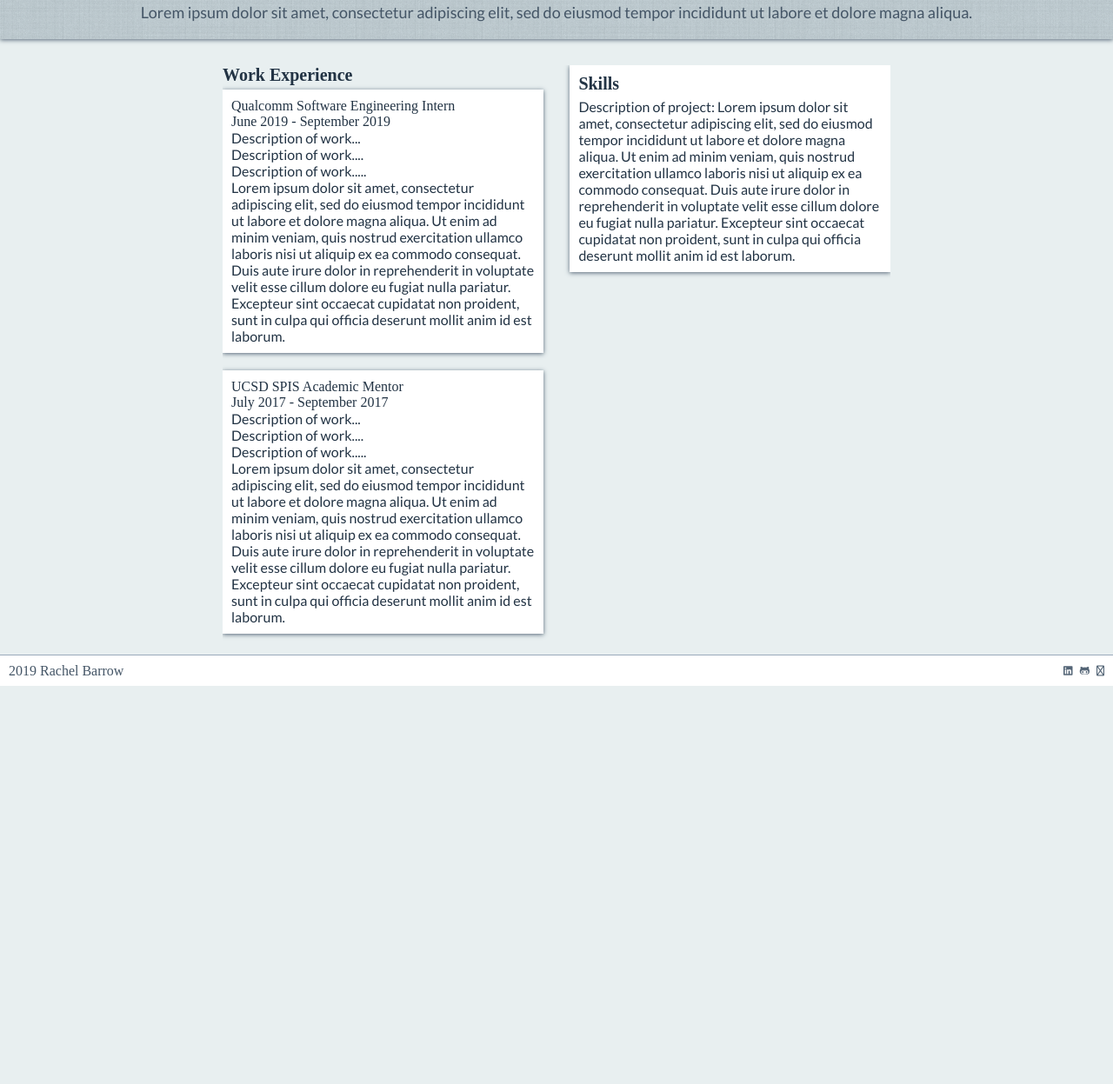
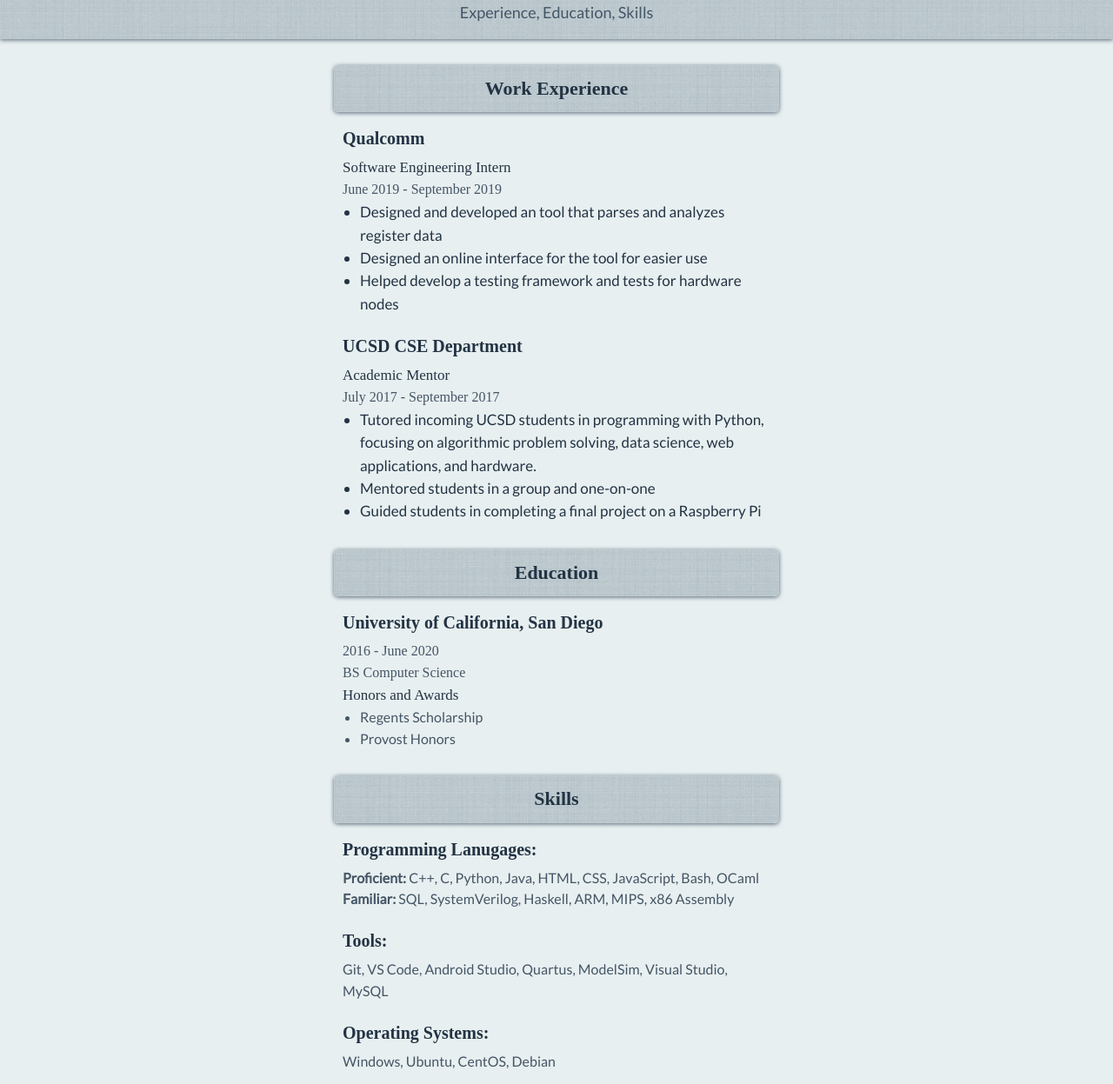
Before and after one commit to rachelbarrow/rachelbarrow.github.io, a plain HTML site: page experience/index.html in a window 1280 px wide. Shown: the part 155-1402 px from the top of the page at 87% size. Before the commit the page ends 944 px from the top, so only its background shows below. Drawn offline with Linux system fonts and the light colour scheme; a web font is replaced by a local one.

Commit message:
Minor fixes

```diff
--- a/css/style.css
+++ b/css/style.css
@@ -231,8 +231,8 @@ footer {
 
 /* start project page */
 .project {
-  border-radius: 15px;
-  width: 50%;
+  border-radius: 5px;
+  width: 40%;
   margin: auto;
   overflow: hidden;
   margin-bottom: 20px;
@@ -244,16 +244,16 @@ footer {
   text-align: justify;
   transition: 0.3s;
 }
-  .project > * {
-    display: inline-block;
+  .project img {
+    display: none;
+    border-radius: 50%;
+    float: left;
+    width: 15%;
+    padding-top: 0;
   }
-  .project > img {
-    float: left;
-    width: 20%;
-  }
-  .project > div {
+  .project div {
     float: right;
-    width: 80%;
+    /* width: 80%; */
   }
     .project > div h2 {
       font-size: 20px;
@@ -281,11 +281,12 @@ footer {
       margin-bottom: 5px;
       margin-right: 15px;
     }
+    /*
     .project:hover {
       box-shadow: 0px 1px 5px 0px #567;
       background-color: white;
       transition: 0.3s;
-    }
+    }*/
 /* end project page */
 
 /* start demos page */
@@ -327,31 +328,61 @@ h1[slot="header"] {
 /* end demos page */
 
 /* start experience page */
-.eAndS {
-  width: 60%;
-  margin: auto;
-  overflow-y: hidden;
+.exp {
+  width: 40%;
+  margin: 20px auto;
 }
-  .eAndS section {
-    margin-bottom: 20px;
-    background-color: white;
+  .exp * {
+    line-height: 1.55;
+  }
+  .exp section {
     padding: 10px;
+  }
+  .exp nav {
+    margin-top: 5px;
+  }
+  .exp li {
+    margin-left: 20px;
+    font-size: 17px;
+  }
+  .education li {
+    margin-left: 20px;
+    font-size: 16px;
+    color: #456;
+  }
+  .exp h2 {
+    font-size: 22px;
+    font-weight: bold;
+    margin-bottom: 5px;
+    text-align: center;
+    padding: 10px 0;
     box-shadow: 0px 1px 5px 0px #567;
+    border-radius: 5px;
+    background-image: url(/media/background1.png);
   }
-  .eAndS h2 {
+  .exp h3 {
     font-size: 20px;
-    font-weight: 600;
+    font-weight: bold;
     margin-bottom: 5px;
+  }
+  .exp h4 {
+    font-size: 17px;
+  }
+  .exp h5 {
+    font-size: 16px;
+    color: #456;
+  }
+  .exp p {
+    color: #456;
+    font-size: 16px;
   }
 
   .experience {
-    width: 48%;
-    float: left;
+
   }
 
   .skills {
-    width: 48%;
-    float: right;
+
   }
 
 
--- a/experience/index.html
+++ b/experience/index.html
@@ -23,9 +23,7 @@
     <!-- font awesome for icons -->
     <link rel="stylesheet" href="https://use.fontawesome.com/releases/v5.8.1/css/all.css">
     <link rel="stylesheet" href="https://use.fontawesome.com/eec8036028.css">
-    <!--script src="https://use.fontawesome.com/eec8036028.js"></script-->
 
-    <!--link rel="stylesheet" href="https://maxcdn.bootstrapcdn.com/bootstrap/4.0.0/css/bootstrap.min.css" integrity="sha384-Gn5384xqQ1aoWXA+058RXPxPg6fy4IWvTNh0E263XmFcJlSAwiGgFAW/dAiS6JXm" crossorigin="anonymous"-->
 </head>
 
 <body>
@@ -66,58 +64,65 @@
 
     <main>
         <div class="introduction">
-            <!--img src="/media/rachel_cropped.png" alt="picture"-->
             <h1>Experience</h1>
-            <p>Lorem ipsum dolor sit amet, consectetur adipiscing elit, sed do
-                eiusmod tempor incididunt ut labore et dolore magna aliqua.</p>
+            <p>Experience, Education, Skills</p>
         </div>
 
-        <div class="eAndS">
-            <article class="experience">
+        <article class="exp experience">
             <h2>Work Experience</h2>
             <section>
-                    <h3>Qualcomm Software Engineering Intern</h3>
-                    <h4>June 2019 - September 2019</h4>
+                <h3>Qualcomm</h3>
+                <h4>Software Engineering Intern</h4>
+                <h5>June 2019 - September 2019</h5>
                 <ul>
-                        <li>Description of work...</li>
-                        <li>Description of work....</li>
-                        <li>Description of work.....</li>
+                    <li>Designed and developed an tool that parses and analyzes register data</li>
+                    <li>Designed an online interface for the tool for easier use</li>
+                    <li>Helped develop a testing framework and tests for hardware nodes</li>
                 </ul>
-                    <p>Lorem ipsum dolor sit amet, consectetur adipiscing elit, sed do eiusmod tempor
-                        incididunt ut labore et dolore magna aliqua. Ut enim ad minim veniam, quis nostrud
-                        exercitation ullamco laboris nisi ut aliquip ex ea commodo consequat. Duis aute
-                        irure dolor in reprehenderit in voluptate velit esse cillum dolore eu fugiat nulla
-                        pariatur. Excepteur sint occaecat cupidatat non proident, sunt in culpa qui officia
-                        deserunt mollit anim id est laborum.</p>
             </section>
 
             <section>
-                    <h3>UCSD SPIS Academic Mentor</h3>
-                    <h4>July 2017 - September 2017</h4>
+                <h3>UCSD CSE Department</h3>
+                <h4>Academic Mentor</h4>
+                <h5>July 2017 - September 2017</h5>
                 <ul>
-                        <li>Description of work...</li>
-                        <li>Description of work....</li>
-                        <li>Description of work.....</li>
+                    <li>Tutored incoming UCSD students in programming with Python, focusing on algorithmic problem solving, data science, web applications, and hardware.</li>
+                    <li>Mentored students in a group and one-on-one</li>
+                    <li>Guided students in completing a final project on a Raspberry Pi</li>
                 </ul>
-                    <p>Lorem ipsum dolor sit amet, consectetur adipiscing elit, sed do eiusmod tempor
-                        incididunt ut labore et dolore magna aliqua. Ut enim ad minim veniam, quis nostrud
-                        exercitation ullamco laboris nisi ut aliquip ex ea commodo consequat. Duis aute
-                        irure dolor in reprehenderit in voluptate velit esse cillum dolore eu fugiat nulla
-                        pariatur. Excepteur sint occaecat cupidatat non proident, sunt in culpa qui officia
-                        deserunt mollit anim id est laborum.</p>
             </section>
         </article>
 
-            <section class="skills">
+        <article class="exp education">
+            <h2>Education</h2>
+            <section>
+                <h3>University of California, San Diego</h3>
+                <h5>2016 - June 2020</h5>
+                <h5>BS Computer Science</h5>
+                <h4>Honors and Awards</h4>
+                <ul>
+                    <li>Regents Scholarship</li>
+                    <li>Provost Honors</li>
+                </ul>
+            </section>
+        </article>
+
+        <article class="exp skills">
             <h2>Skills</h2>
-                <p>Description of project: Lorem ipsum dolor sit amet, consectetur adipiscing elit, sed do eiusmod tempor
-                    incididunt ut labore et dolore magna aliqua. Ut enim ad minim veniam, quis nostrud
-                    exercitation ullamco laboris nisi ut aliquip ex ea commodo consequat. Duis aute
-                    irure dolor in reprehenderit in voluptate velit esse cillum dolore eu fugiat nulla
-                    pariatur. Excepteur sint occaecat cupidatat non proident, sunt in culpa qui officia
-                    deserunt mollit anim id est laborum.</p>
+            <section>
+                <h3>Programming Lanugages: </h3>
+                <p><b>Proficient:</b> C++, C, Python, Java, HTML, CSS, JavaScript, Bash, OCaml</p>
+                <p><b>Familiar:</b> SQL, SystemVerilog, Haskell, ARM, MIPS, x86 Assembly</p>
             </section>
-        </div>
+            <section>
+                <h3>Tools: </h3>
+                <p>Git, VS Code, Android Studio, Quartus, ModelSim, Visual Studio, MySQL</p>
+            </section>
+            <section>
+                <h3>Operating Systems: </h3>
+                <p>Windows, Ubuntu, CentOS, Debian</p>
+            </section>
+        </article>
 
     </main>
 
```
Also changed, not shown: index.html (+3 -5 lines), projects/index.html (+5 -5 lines), media/background.png (deleted). Lines whose indentation alone changed are shown as unchanged.
